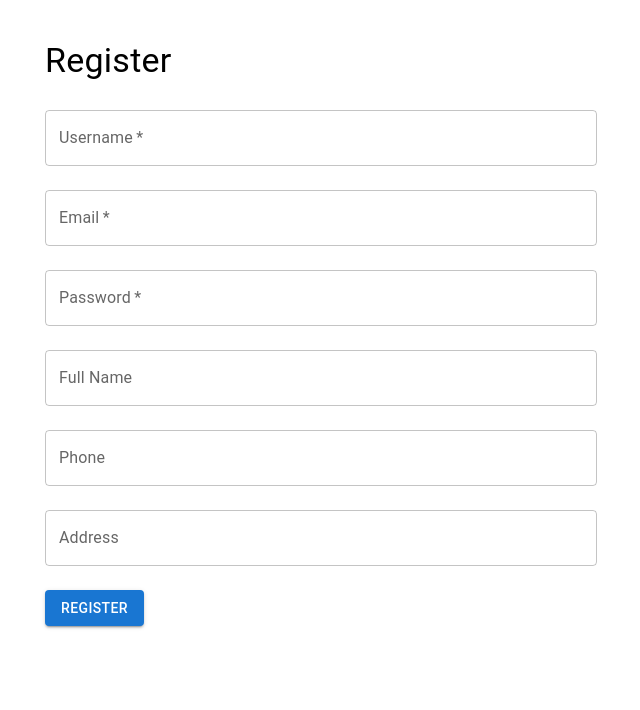
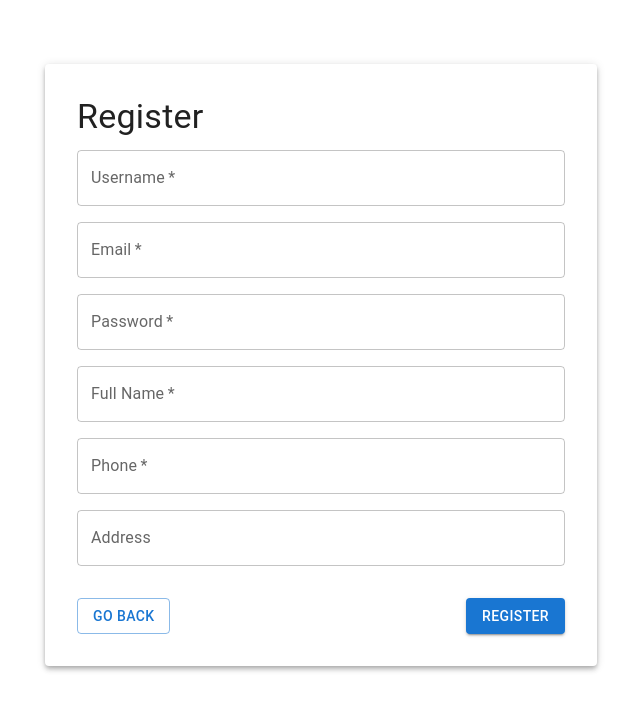
Before and after one commit to eshagarwal/GreenPathBookings---Computer-Application-Lab-Project, a React (Create React App) app in the folder frontend/: page /register in a window 1280 px wide. Shown: the top 710 px of the page, without its empty margins (319-959 px from the left). Built offline with nearby package versions, Linux system fonts and the light colour scheme.

Commit message:
feat: implement LoginPage component and add login route to App

```diff
--- a/frontend/src/App.js
+++ b/frontend/src/App.js
@@ -2,6 +2,7 @@ import React from 'react';
 import { BrowserRouter as Router, Routes, Route } from 'react-router-dom';
 import LandingPage from './pages/LandingPage';
 import RegisterPage from './pages/RegisterPage';
+import LoginPage from './pages/LoginPage';
 
 function App() {
   return (
@@ -9,7 +10,7 @@ function App() {
       <Routes>
         <Route path="/" element={<LandingPage />} />
         <Route path="/register" element={<RegisterPage />} />
-        {/* Add login route here later */}
+        <Route path="/login" element={<LoginPage />} />
       </Routes>
     </Router>
   );
--- /dev/null
+++ b/frontend/src/pages/LoginPage.js
@@ -0,0 +1,85 @@
+import React, { useState } from "react";
+import {
+  Container,
+  TextField,
+  Button,
+  Typography,
+  Box,
+  Paper,
+  Stack,
+} from "@mui/material";
+import { login } from "../services/authService";
+import { useNavigate } from "react-router-dom";
+
+const LoginPage = () => {
+  const navigate = useNavigate();
+  const [formData, setFormData] = useState({ email: "", password: "" });
+  const [error, setError] = useState("");
+
+  const handleChange = (e) =>
+    setFormData({ ...formData, [e.target.name]: e.target.value });
+
+  const handleSubmit = async (e) => {
+    e.preventDefault();
+    setError("");
+
+    try {
+      const response = await login(formData);
+      localStorage.setItem("token", response.data.token);
+      navigate("/dashboard");
+    } catch (err) {
+      setError(err.response?.data?.msg || "Login failed");
+    }
+  };
+
+  return (
+    <Container maxWidth="sm" sx={{ mt: 8 }}>
+      <Paper elevation={4} variant="elevation" sx={{ p: 4 }}>
+        <Typography variant="h4" gutterBottom>
+          Sign In
+        </Typography>
+        {error && (
+          <Typography color="error" mb={2}>
+            {error}
+          </Typography>
+        )}
+        <form onSubmit={handleSubmit}>
+          <TextField
+            fullWidth
+            required
+            label="Email"
+            name="email"
+            type="email"
+            value={formData.email}
+            onChange={handleChange}
+            sx={{ mb: 2 }}
+          />
+          <TextField
+            fullWidth
+            required
+            label="Password"
+            name="password"
+            type="password"
+            value={formData.password}
+            onChange={handleChange}
+            sx={{ mb: 2 }}
+          />
+          <Stack direction="row" justifyContent="space-between" mt={2}>
+            <Button
+              variant="outlined"
+              color="primary"
+              onClick={() => navigate("/")}
+            >
+              Go Back
+            </Button>
+            <Button variant="contained" color="primary" type="submit">
+              Sign In
+            </Button>
+          </Stack>
+        </form>
+      </Paper>
+    </Container>
+  );
+};
+
+export default LoginPage;
--- a/frontend/src/pages/RegisterPage.js
+++ b/frontend/src/pages/RegisterPage.js
@@ -1,6 +1,7 @@
 import React, { useState } from 'react';
-import { Container, TextField, Button, Typography, Box } from '@mui/material';
+import { Container, TextField, Button, Typography, Box, Paper, Stack } from '@mui/material';
 import { register } from '../services/authService';
+import { useNavigate } from 'react-router-dom';
 
 const RegisterPage = () => {
   const [formData, setFormData] = useState({
@@ -12,6 +13,7 @@ const RegisterPage = () => {
     address: '',
   });
 
+  const navigate = useNavigate();
   const [error, setError] = useState('');
   const [success, setSuccess] = useState('');
 
@@ -49,36 +51,93 @@ const RegisterPage = () => {
     }
   };
 
-  return (
-    <Container maxWidth="sm">
-      <Box sx={{ mt: 5 }}>
-        <Typography variant="h4" gutterBottom>Register</Typography>
-        {error && <Typography color="error">{error}</Typography>}
-        {success && <Typography color="primary">{success}</Typography>}
-        <form onSubmit={handleSubmit}>
-          <TextField fullWidth label="Username" name="username"
-            value={formData.username} onChange={handleChange} margin="normal" required />
+// Similar imports and setup as your current RegisterPage
 
-          <TextField fullWidth label="Email" name="email" type="email"
-            value={formData.email} onChange={handleChange} margin="normal" required />
+return (
+  <Container maxWidth="sm" sx={{ mt: 8 }}>
+    <Paper elevation={4} variant="elevation" sx={{ p: 4 }}>
+      <Typography variant="h4" gutterBottom>
+        Register
+      </Typography>
+      {error && (
+        <Typography color="error" mb={2}>
+          {error}
+        </Typography>
+      )}
+      {success && (
+        <Typography color="primary" mb={2}>
+          {success}
+        </Typography>
+      )}
+      <form onSubmit={handleSubmit}>
+          <TextField
+            fullWidth
+            label="Username"
+            name="username"
+            value={formData.username}
+            onChange={handleChange}
+            sx={{ mb: 2 }}
+            required />
 
-          <TextField fullWidth label="Password" name="password" type="password"
-            value={formData.password} onChange={handleChange} margin="normal" required />
+          <TextField
+            fullWidth
+            label="Email"
+            name="email"
+            type="email"
+            value={formData.email}
+            onChange={handleChange}
+            sx={{ mb: 2 }}
+            required />
 
-          <TextField fullWidth label="Full Name" name="fullName" value={formData.fullName}
-            onChange={handleChange} margin="normal" />
+          <TextField
+            fullWidth
+            label="Password"
+            name="password"
+            type="password"
+            value={formData.password}
+            onChange={handleChange}
+            sx={{ mb: 2 }}
+            required />
 
-          <TextField fullWidth label="Phone" name="phone"
-            value={formData.phone} onChange={handleChange} margin="normal" />
+          <TextField
+            fullWidth
+            label="Full Name"
+            name="fullName"
+            value={formData.fullName}
+            onChange={handleChange}
+            sx={{ mb: 2 }}
+            required />
 
-          <TextField fullWidth label="Address" name="address"
-            value={formData.address} onChange={handleChange} margin="normal" />
+          <TextField
+            fullWidth
+            label="Phone"
+            name="phone"
+            value={formData.phone}
+            onChange={handleChange}
+            sx={{ mb: 2 }}
+            required />
 
-          <Button variant="contained" color="primary" type="submit" sx={{ mt: 2 }}>Register</Button>
-        </form>
-      </Box>
-    </Container>
-  );
+          <TextField
+            fullWidth
+            label="Address"
+            name="address"
+            value={formData.address}
+            onChange={handleChange}
+            sx={{ mb: 2 }}
+            />
+
+        <Stack direction="row" justifyContent="space-between" mt={2}>
+          <Button variant="outlined" color="primary" onClick={() => navigate('/')}>
+            Go Back
+          </Button>
+          <Button variant="contained" color="primary" type="submit">
+            Register
+          </Button>
+        </Stack>
+      </form>
+    </Paper>
+  </Container>
+);
 };
 
 export default RegisterPage;
```
